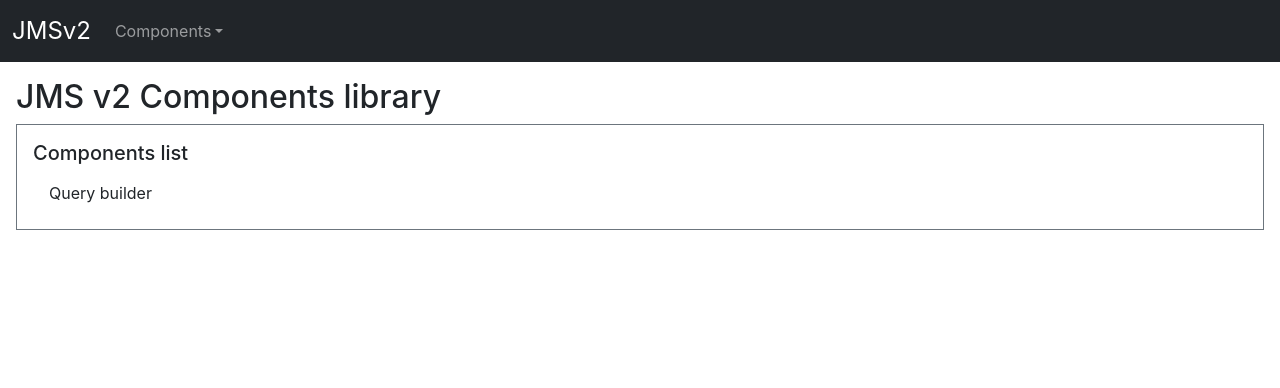
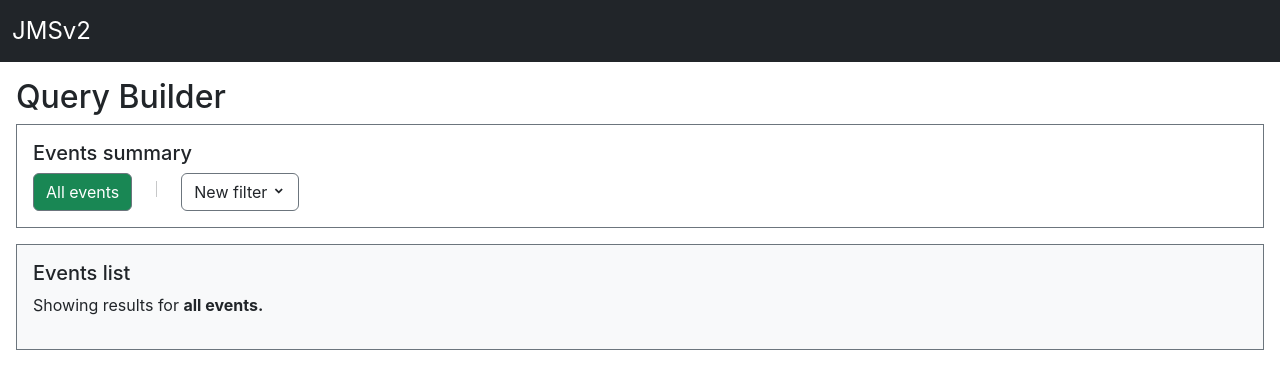
Before and after one commit to Cengizism/jms2-components, a React (Create React App) app: page / in a window 1280 px wide. Shown: the top 388 px of the page. Built offline with nearby package versions, Linux system fonts and the light colour scheme.

Commit message:
Make query builder as home default

```diff
--- a/src/App.tsx
+++ b/src/App.tsx
@@ -1,25 +1,9 @@
-import React from "react";
-import { Row, Col, ListGroup } from "react-bootstrap";
+import QueryBuilder from "./Components/QueryBuilder/QueryBuilder";
 import "./App.css";
 
 function App() {
   return (
-    <>
-      <h2>JMS v2 Components library</h2>
-
-      <section className="border border-secondary p-3">
-        <h5>Components list</h5>
-        <Row>
-          <Col lg={3}>
-            <ListGroup variant="flush" defaultActiveKey="/">
-              <ListGroup.Item action href="/query-builder">
-                Query builder
-              </ListGroup.Item>
-            </ListGroup>
-          </Col>
-        </Row>
-      </section>
-    </>
+    <QueryBuilder />
   );
 }
 
--- a/src/Components/Page/Header.tsx
+++ b/src/Components/Page/Header.tsx
@@ -7,7 +7,7 @@ function Header() {
         <Navbar.Brand href="/">
           <span className="d-block my-0 py-0 fs-4">JMSv2</span>
         </Navbar.Brand>
-        <Navbar.Toggle aria-controls="responsive-navbar-nav" />
+        {/* <Navbar.Toggle aria-controls="responsive-navbar-nav" />
         <Navbar.Collapse className="me-6">
           <Nav className="me-auto">
             <NavDropdown title="Components">
@@ -16,7 +16,7 @@ function Header() {
               </NavDropdown.Item>
             </NavDropdown>
           </Nav>
-        </Navbar.Collapse>
+        </Navbar.Collapse> */}
       </Container>
     </Navbar>
   );
```
